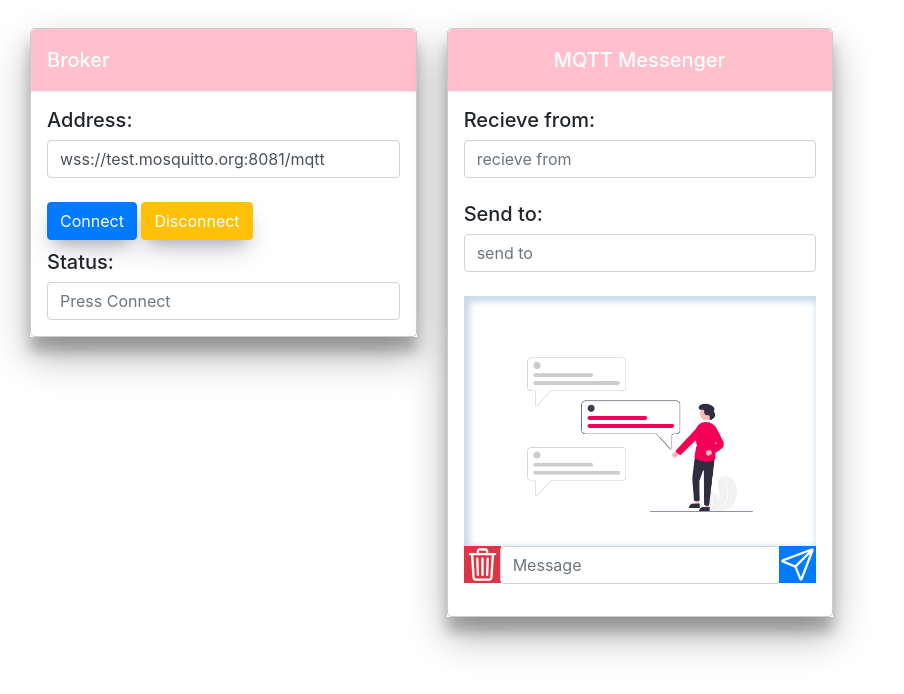
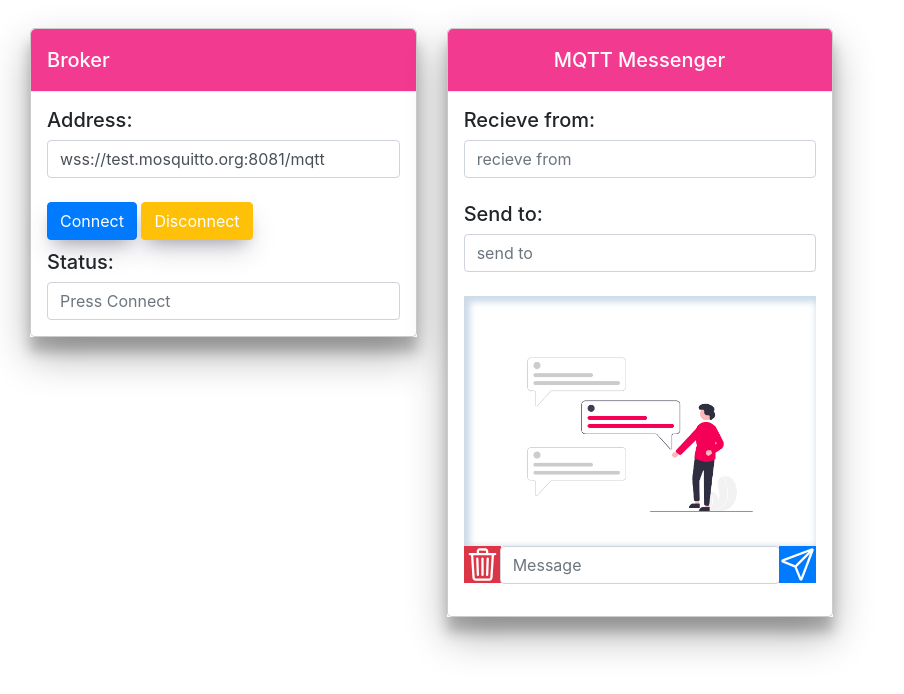
Before and after one commit to carl6227/mqttMessenger, a website: page index.html in a window 1280 px wide. Shown: the whole page, without its empty margins (0-904 px from the left). Drawn offline with nearby package versions, Linux system fonts and the light colour scheme.

Commit message:
Update index.css

```diff
--- a/index.css
+++ b/index.css
@@ -1,7 +1,7 @@
 
 
  .modal-header {
-     background-color:pink;
+     background-color:#f23a90;
      color: white;
  }
 
```
